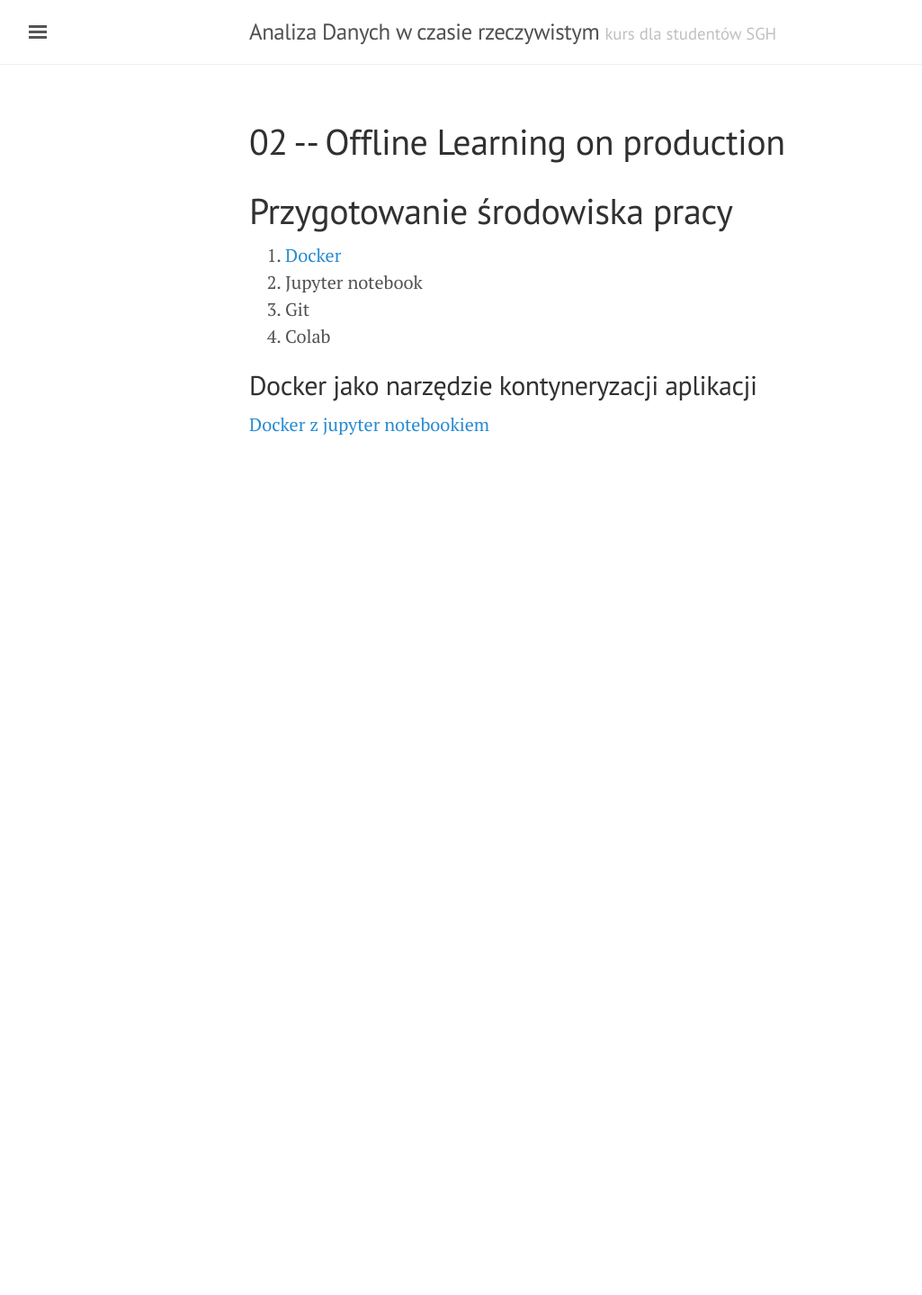
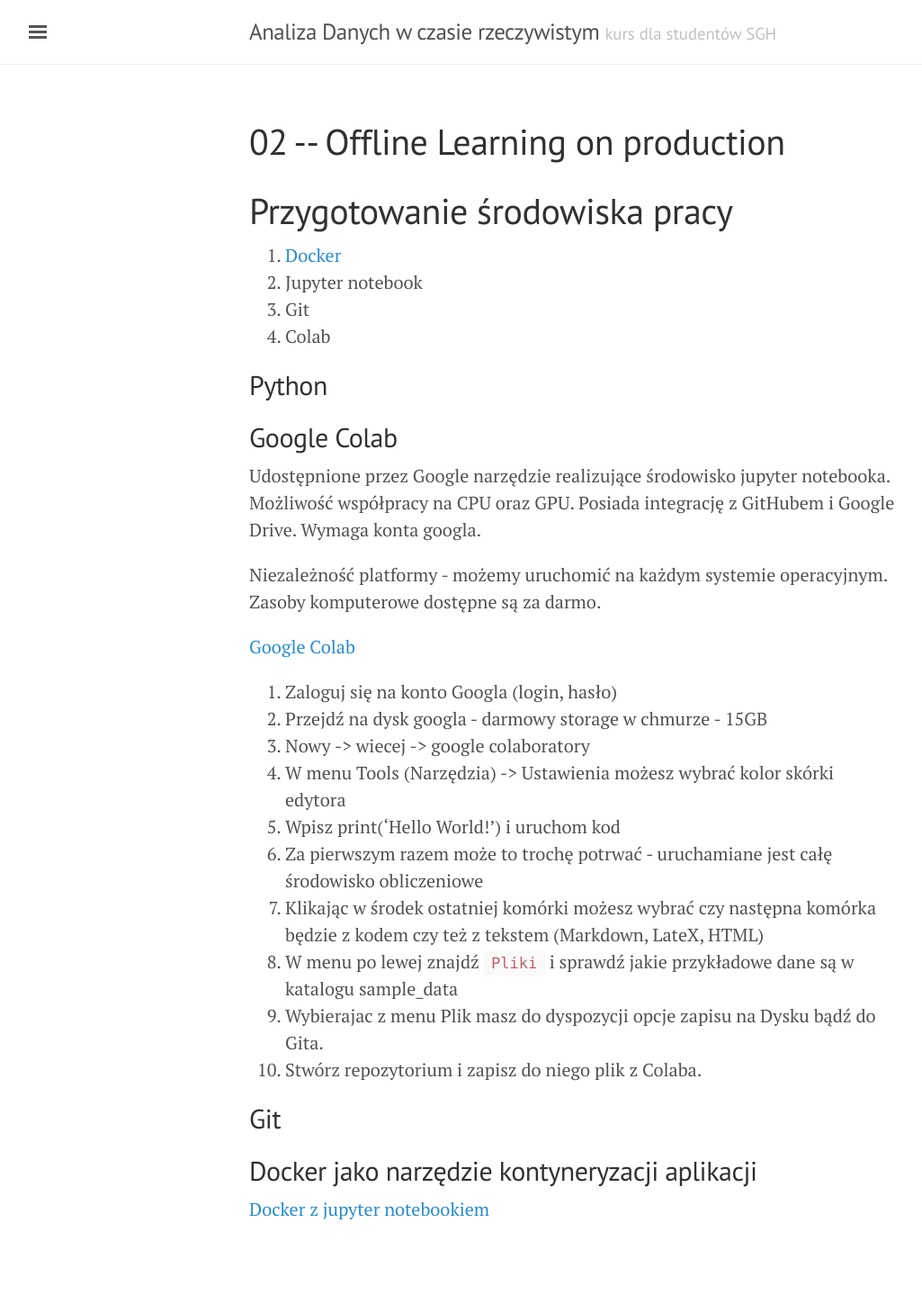
Before and after one commit to sebkaz-teaching/RealTime, a Jekyll site: the page built from 02_środowisko_cw.md, in a window 1280 px wide. Shown: the whole page at 90% size, without its empty margins (3-1028 px from the left). Built offline with Jekyll 4.4.1, drawn with Linux system fonts in a browser that asks for light colours; a script that is not in the unit is left out; before the commit the page ends 900 px from its top, so only the background shows below that.

Commit message:
colab intro

```diff
--- a/02_środowisko_cw.md
+++ b/02_środowisko_cw.md
@@ -11,6 +11,34 @@ mathjax: true
 3. Git
 4. Colab
 
+## Python
+
+## Google Colab
+
+Udostępnione przez Google narzędzie realizujące środowisko jupyter notebooka. Możliwość współpracy na CPU oraz GPU. Posiada integrację z GitHubem i Google Drive.
+Wymaga konta googla.
+
+Niezależność platformy - możemy uruchomić na każdym systemie operacyjnym. Zasoby komputerowe dostępne są za darmo.
+
+[Google Colab](https://colab.research.google.com)
+
+1. Zaloguj się na konto Googla (login, hasło)
+2. Przejdź na dysk googla - darmowy storage w chmurze - 15GB
+3. Nowy -> wiecej -> google colaboratory
+4. W menu Tools (Narzędzia) -> Ustawienia możesz wybrać kolor skórki edytora
+5. Wpisz print('Hello World!') i uruchom kod
+6. Za pierwszym razem może to trochę potrwać - uruchamiane jest całę środowisko obliczeniowe
+7. Klikając w środek ostatniej komórki możesz wybrać czy następna komórka będzie z kodem czy też z tekstem (Markdown, LateX, HTML)
+8. W menu po lewej znajdź `Pliki` i sprawdź jakie przykładowe dane są w katalogu sample_data
+9. Wybierajac z menu Plik masz do dyspozycji opcje zapisu na Dysku bądź do Gita.
+10. Stwórz repozytorium i zapisz do niego plik z Colaba.
+
+
+
+## Git
+
+
+
 ## Docker jako narzędzie kontyneryzacji aplikacji
 
 [Docker z jupyter notebookiem](https://hub.docker.com/repository/docker/sebkaz/docker-data-science)
```
